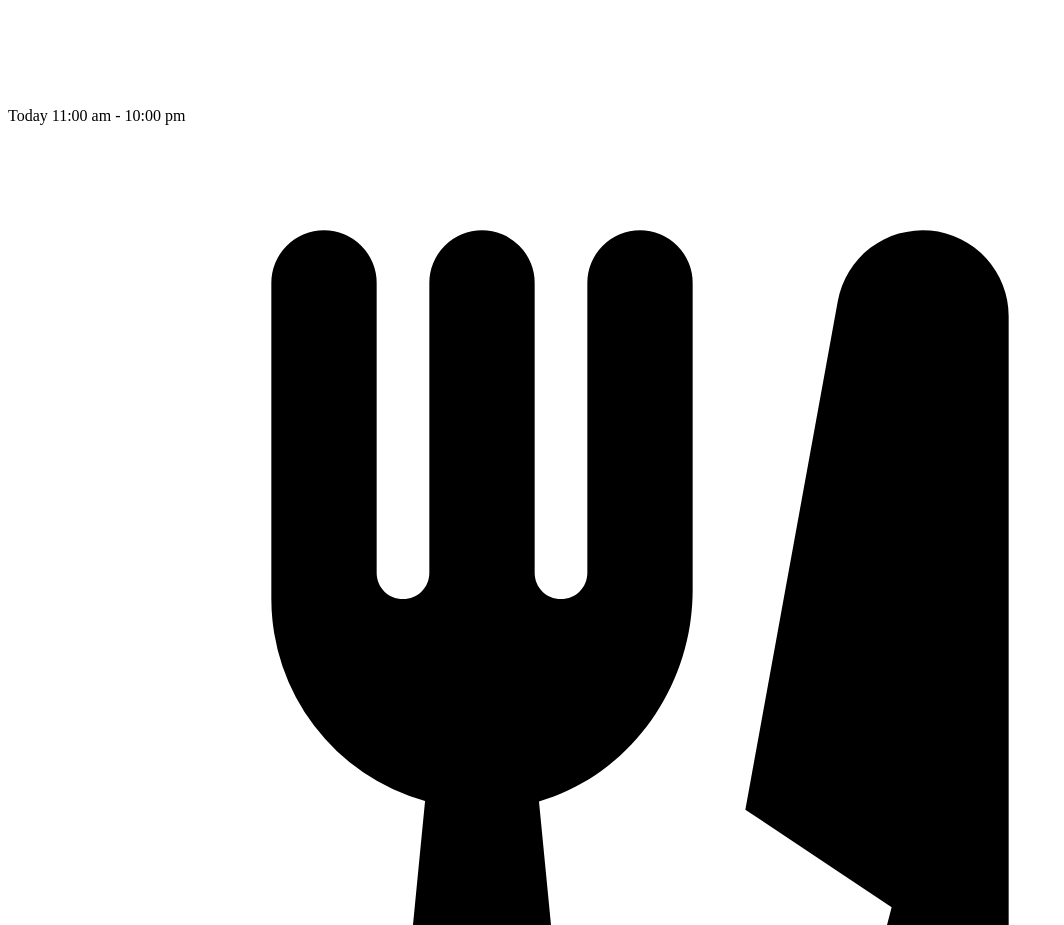
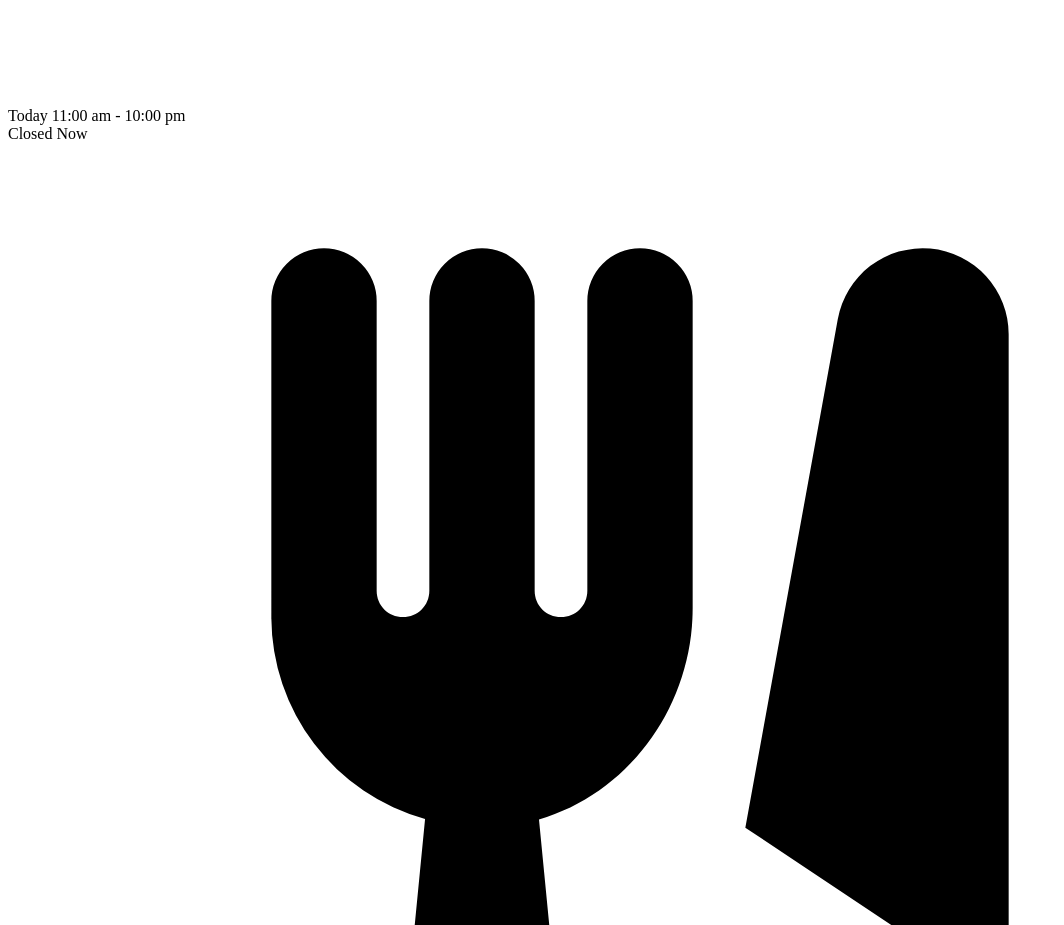
Before and after one commit to team-plum/orders-service, a React app: page / in a window 1280 px wide. Shown: the part 2684-3609 px from the top of the page, without its empty margins (0-1064 px from the left). Built offline with nearby package versions, Linux system fonts and the light colour scheme; no server answers; the HTML template or start-up script is replaced by a standard one.

Commit message:
updated open now closed info

```diff
--- a/client/src/components/BusinessInfo.jsx
+++ b/client/src/components/BusinessInfo.jsx
@@ -9,8 +9,9 @@ class BusinessInfo extends React.Component {
     return (
       <div id='businessinfo'>
         <div id='clock_div'>
-        <svg id="_clock" height="100%" viewBox="0 0 24 24" width="100%"><path d="M12 22C6.477 22 2 17.523 2 12S6.477 2 12 2s10 4.477 10 10-4.477 10-10 10zm0-18c-4.41 0-8 3.59-8 8s3.59 8 8 8 8-3.59 8-8-3.59-8-8-8zm3 11c-.19 0-.384-.055-.555-.168L11 12.535V7a1 1 0 0 1 2 0v4.465l2.555 1.703A1 1 0 0 1 15 15z"></path></svg>
-        <div id='today_div'>Today <span id='today_time'>{this.props.todayTime}</span></div>
+          <svg id="_clock" height="100%" viewBox="0 0 24 24" width="100%"><path d="M12 22C6.477 22 2 17.523 2 12S6.477 2 12 2s10 4.477 10 10-4.477 10-10 10zm0-18c-4.41 0-8 3.59-8 8s3.59 8 8 8 8-3.59 8-8-3.59-8-8-8zm3 11c-.19 0-.384-.055-.555-.168L11 12.535V7a1 1 0 0 1 2 0v4.465l2.555 1.703A1 1 0 0 1 15 15z"></path></svg>
+          <div id='today_div'>Today <span id='today_time'>{this.props.todayTime}</span></div>
+          <div id="open-now">{this.props.openInfo}</div>
         </div>
 
         <div id='food_div'>
--- a/client/src/index.jsx
+++ b/client/src/index.jsx
@@ -14,7 +14,8 @@ class App extends React.Component {
       delivery_time: '20-45 Mins',
       today_time: '11:00 am - 10:00 pm',
       price_range: 'Under $10',
-      health_score: 'A'
+      health_score: 'A',
+      open_info: 'Closed Now'
     }
   }
 
@@ -38,6 +39,21 @@ class App extends React.Component {
     });
   }
 
+  getTime() {
+    var time = Date();
+    var sym = time.indexOf(":");
+    var hour = Number(time.slice(sym-2, sym));
+    var mins = Number(time.slice(sym+1, sym+3))/60;
+    return hour + mins;
+  }
+
+  getTodayHours() {
+    var t = this.state.today_time;
+    var openHour = Number(t.split('-')[0].slice(0, t.split('-')[0].indexOf(":")));
+    var closeHour = Number(t.split('-')[1].slice(0, t.split('-')[1].indexOf(":"))) + 12;
+    return [openHour, closeHour];
+  }
+
   getBusinessInfoData(id) {
     axios.get(`/restaurant/info/${id}`)
     .then(({data}) => {
@@ -46,6 +62,15 @@ class App extends React.Component {
         price_range: data.price_range,
         health_score: data.health_score
       })
+    })
+    .then(() => {
+      var timeNow = this.getTime();
+      var hoursToday = this.getTodayHours();
+      if (timeNow > hoursToday[0] && timeNow < hoursToday[1]) {
+        this.setState({
+          open_info: "Open Now"
+        })
+      }
     })
     .catch((err) => {
       console.error(err);
@@ -64,6 +89,7 @@ class App extends React.Component {
           todayTime={this.state.today_time}
           priceRange={this.state.price_range}
           healthScore={this.state.health_score}
+          openInfo={this.state.open_info}
         />
         <Hours
           todayTime={this.state.today_time}
--- a/public/style.css
+++ b/public/style.css
@@ -301,3 +301,11 @@ a {
 #health_div {
   margin: 19px 0 0 0;
 }
+
+#open-now {
+  font-size: 12px;
+  font-weight: bold;
+  color: #41a700;
+  padding-left: 44px;
+  margin-bottom: -6px;
+}
```
Also changed, not shown: 2 other files (tests, documents, lock files or other folders).
